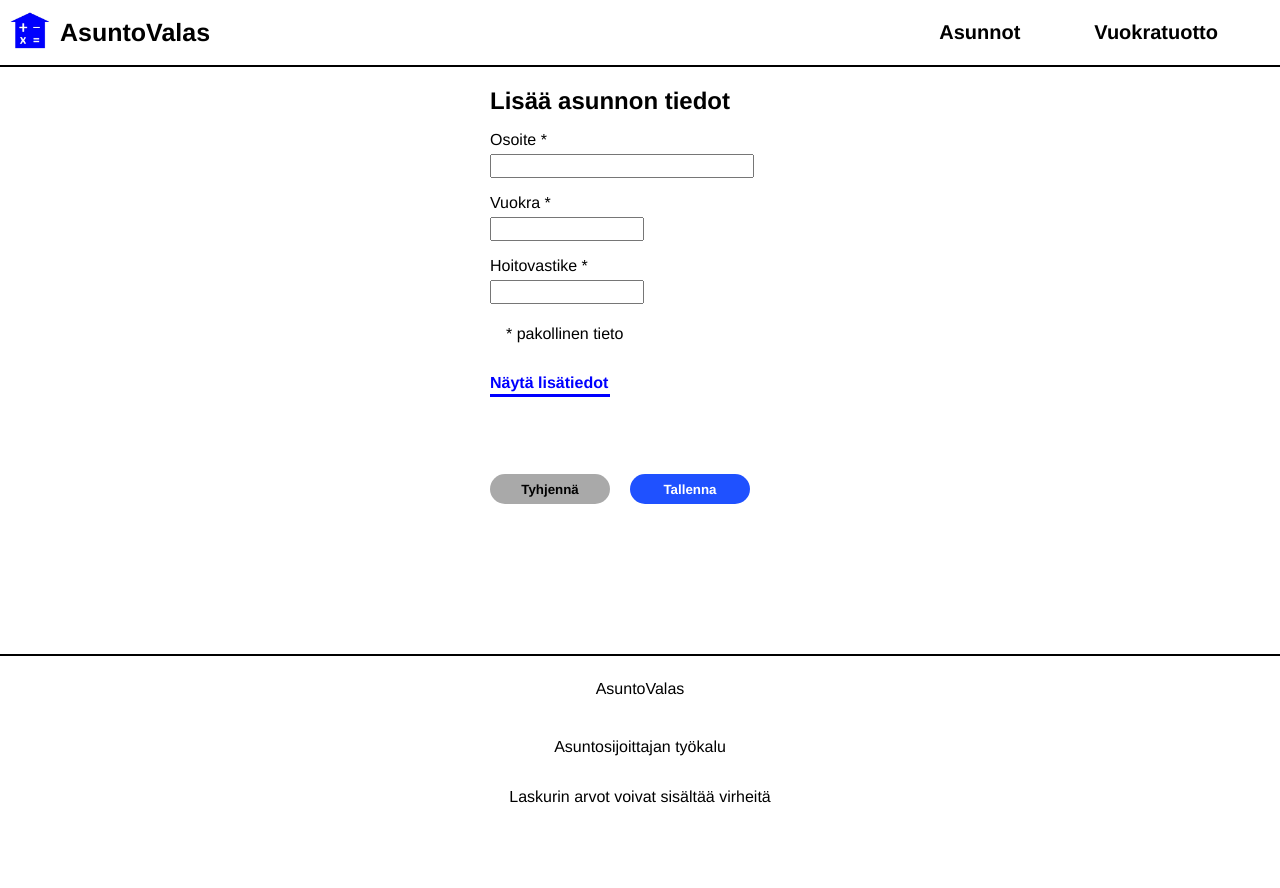
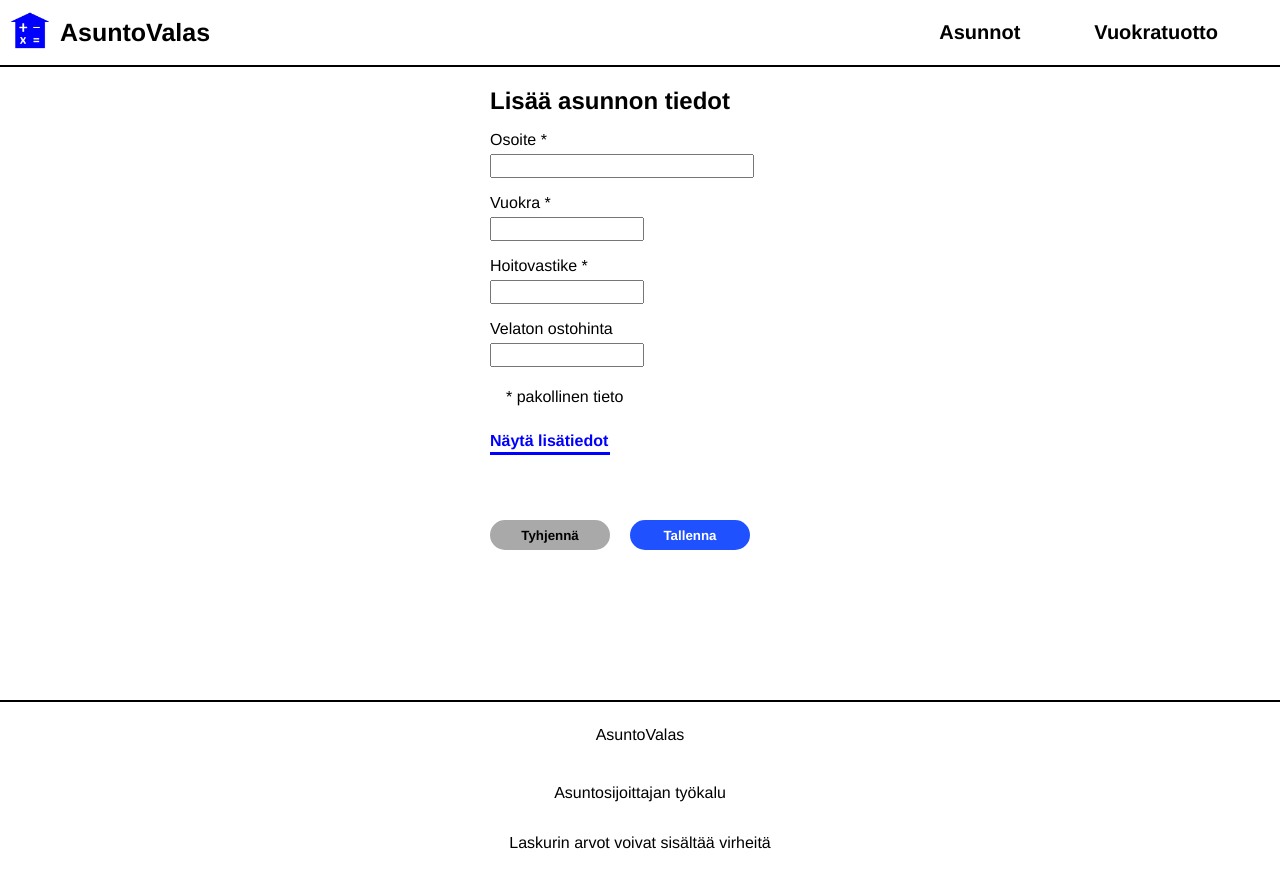
Before and after one commit to jpeipone/Rental-Property, a React (Create React App) app in the folder rental-property-app/: page /uusi in a window 1280 px wide. Shown: the top 888 px of the page. Built offline with nearby package versions, Linux system fonts and the light colour scheme.

Commit message:
form upgraded

```diff
--- a/rental-property-app/src/components/addApartment/AddApartment.css
+++ b/rental-property-app/src/components/addApartment/AddApartment.css
@@ -26,7 +26,7 @@
   font-weight: bold;
   padding-bottom: 2px;
   border-bottom: 3px solid blue;
-  margin-top: 15px;
+  margin-top: 10px;
   cursor: pointer;
 }
 
@@ -69,7 +69,7 @@
   color: black;
   height: 30px;
   width: 120px;
-  margin-top: 20px;
+  margin-top: 8px;
   margin-right: 20px;
   font-weight: bold;
   cursor: pointer;
@@ -82,7 +82,7 @@
   color: white;
   height: 30px;
   width: 120px;
-  margin-top: 20px;
+  margin-top: 8px;
   font-weight: bold;
   cursor: pointer;
 }
--- a/rental-property-app/src/components/addApartment/AddApartment.js
+++ b/rental-property-app/src/components/addApartment/AddApartment.js
@@ -176,6 +176,17 @@ const AddApartment = () => {
               setMonthlyMaintenanceCharge(parseFloat(commaToSpot));
             }}
           />
+          <label className="input__label half">Velaton ostohinta</label>
+          <input
+            type="number"
+            step="0.01"
+            className="input__investment half"
+            /*  value={originalCost} */
+            onChange={(e) => {
+              const commaToSpot = e.target.value.replace(",", ".");
+              setOriginalCost(parseFloat(commaToSpot));
+            }}
+          />
           <p className="mandatory__text">* pakollinen tieto </p>
           <div className="btn__showall" onClick={() => setShowAll(!showAll)}>
             Näytä lisätiedot
@@ -190,17 +201,6 @@ const AddApartment = () => {
                 onChange={(e) => setCity(e.target.value)}
               />
 
-              <label className="input__label half">Velaton ostohinta</label>
-              <input
-                type="number"
-                step="0.01"
-                className="input__investment half"
-                /*  value={originalCost} */
-                onChange={(e) => {
-                  const commaToSpot = e.target.value.replace(",", ".");
-                  setOriginalCost(parseFloat(commaToSpot));
-                }}
-              />
               {/*  Radio buttons transfer tax */}
               <label className="input__label half">
                 Varainsiirto veroprosentti
--- a/rental-property-app/src/components/pages/apartmentPage/ApartmentPage.js
+++ b/rental-property-app/src/components/pages/apartmentPage/ApartmentPage.js
@@ -37,7 +37,7 @@ const ApartmentPage = () => {
   useEffect(() => {
     apartmentRenovationMonthTotal =
       CalculateApartmentRenovationTotal(apartmentDetails);
-    console.log("remontti menot yhteensä", apartmentRenovationMonthTotal);
+    //console.log("remontti menot yhteensä", apartmentRenovationMonthTotal);
     setRenovationTotal(apartmentRenovationMonthTotal);
   }, [apartmentDetails]);
 
@@ -145,8 +145,7 @@ const ApartmentPage = () => {
             {(renovationTotal * apartmentDetails[0]?.squareMeters).toFixed(2)} €
           </div>
         )}
-        {apartmentDetails[0]?.squareMeters &&
-          apartmentDetails[0]?.transferTax &&
+        {apartmentDetails[0]?.transferTax &&
           apartmentDetails[0]?.originalCost && (
             <div className="bold__apartment">
               <label className="label__apartment">kokonaishinta: </label>
```
